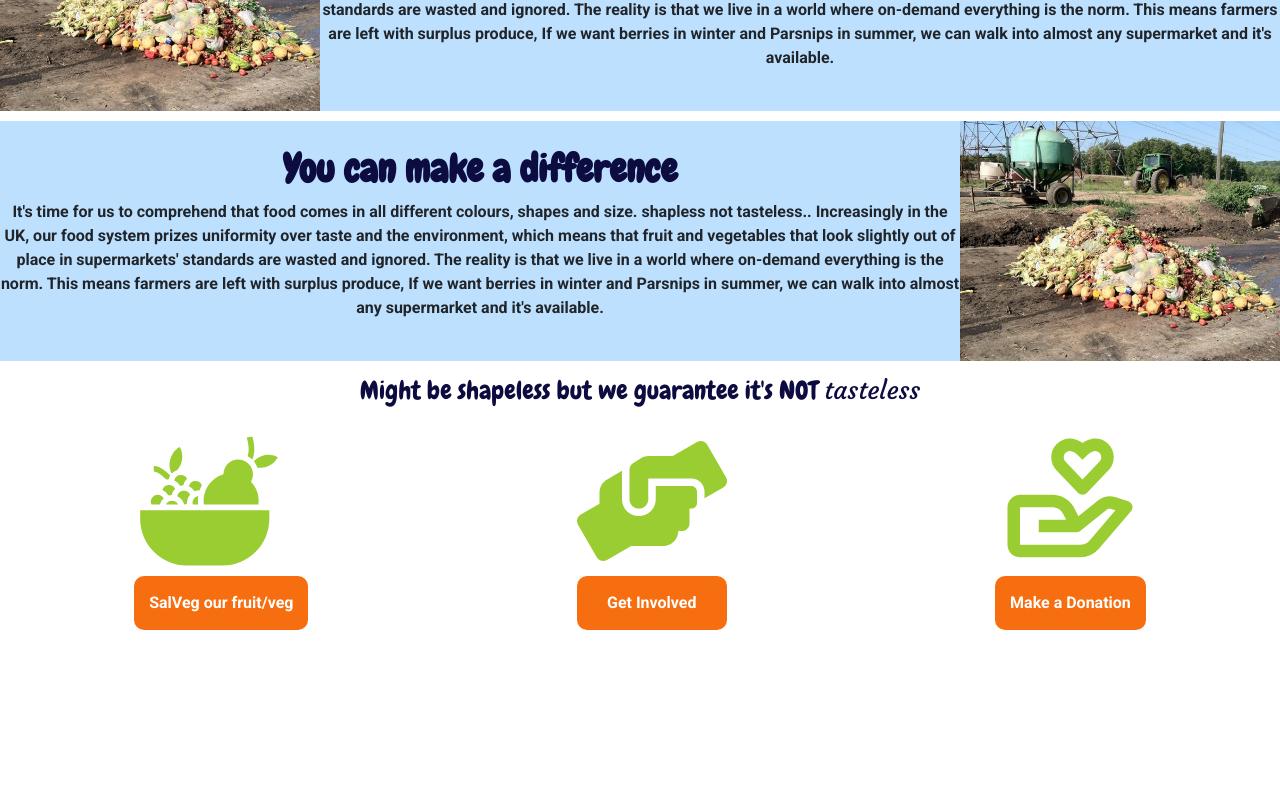
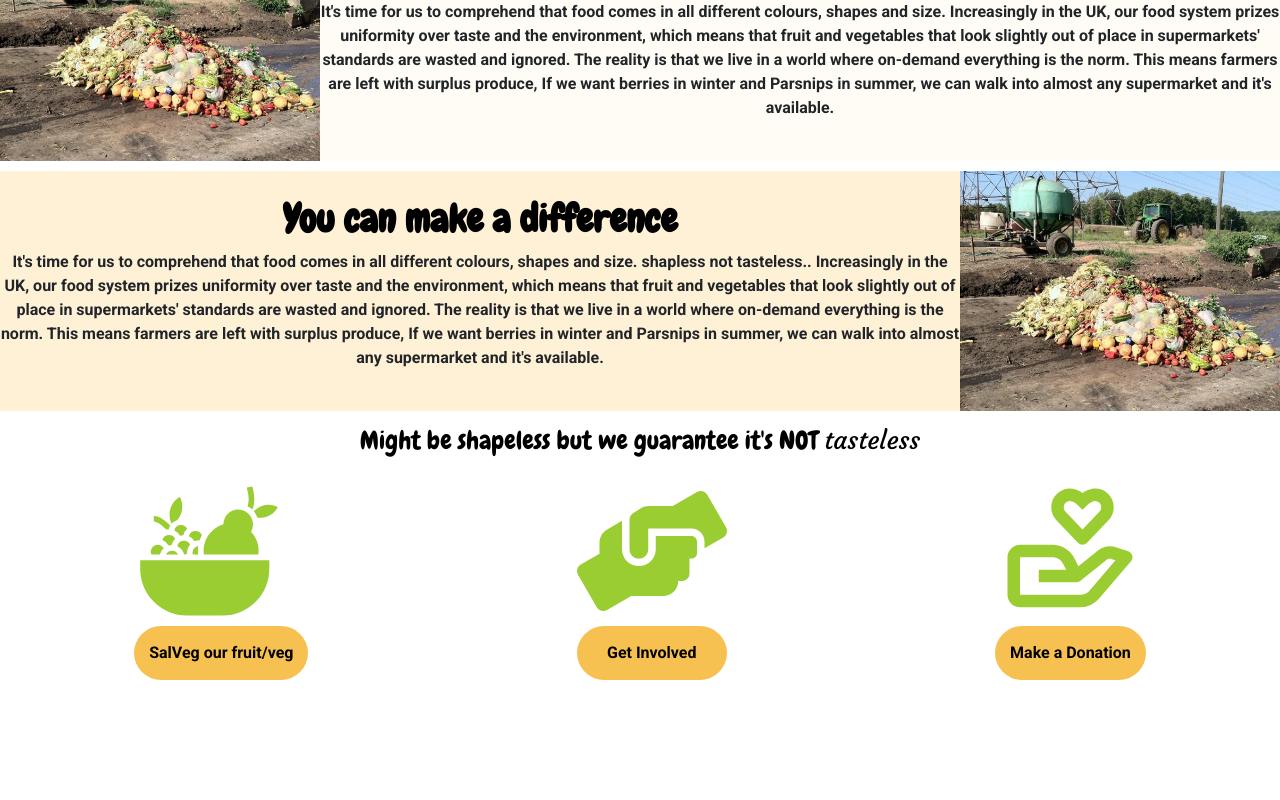
Before and after one commit to sebastianbutoi/final-project-front-end-six-bits, a Next.js app in the folder my-app/: page /about in a window 1280 px wide. Shown: the part 880-1680 px from the top of the page. Built offline with nearby package versions, Linux system fonts and the light colour scheme; no server answers.

Commit message:
added user posts to page

```diff
--- a/my-app/pages/about.js
+++ b/my-app/pages/about.js
@@ -158,7 +158,6 @@ function About() {
       </div>
       <div className={css.bottomContainer}>
         <div className={css.infoContainer}>
-
           <GiFruitBowl className={css.donateicon} />
           <button className={css.button}>SalVeg our fruit/veg</button>
         </div>
--- a/my-app/styles/Home.module.css
+++ b/my-app/styles/Home.module.css
@@ -32,7 +32,6 @@
 }
 
 .link {
-
   border: none;
   background-color: #f7c151;
   border-radius: 50px;
--- a/my-app/styles/about.module.css
+++ b/my-app/styles/about.module.css
@@ -123,6 +123,7 @@
 } */
 
 .container {
+  padding-top: 50px;
   display: flex;
   justify-content: center;
   flex-direction: column;
@@ -145,7 +146,7 @@
 .content {
   display: flex;
   align-items: center;
-  background-color: rgb(189, 224, 255);
+  background-color: rgba(255, 221, 158, 0.1);
   border-bottom: 10px white solid;
 }
 
@@ -158,10 +159,11 @@
   font-weight: bold;
   font-family: "Chewy";
   font-size: 3vw;
-  color: #0c0c40;
+  color: #000000;
 }
 
 .content:nth-child(2) {
+  background-color: rgba(255, 184, 52, 0.2);
   flex-direction: row-reverse;
 }
 
@@ -190,7 +192,7 @@
 .slogan {
   font-family: "Chewy", cursive;
   font-size: 2vw;
-  color: #0c0c40;
+  color: #000000;
 }
 
 .tasteless {
@@ -198,10 +200,10 @@
 }
 
 .button {
-  background-color: #f76e11;
-  color: white;
+  background-color: #f7c151;
+  border-radius: 50px;
+  color: rgb(0, 0, 0);
   padding: 15px;
-  border-radius: 10px;
   cursor: pointer;
   border: none;
 }
--- a/my-app/styles/navbar.module.css
+++ b/my-app/styles/navbar.module.css
@@ -49,11 +49,11 @@
 }
 
 .navlink:hover {
-  color: orange;
-  text-decoration: underline;
+  color: inherit;
+  border-bottom: #f7c151 4px solid;
 }
 
-@media only screen and (max-width: 768px) {
+@media only screen and (max-width: 968px) {
   .navmenu {
     position: absolute;
     left: -100%;
--- a/my-app/styles/signedInProfile.module.css
+++ b/my-app/styles/signedInProfile.module.css
@@ -18,3 +18,7 @@
 .inputContainer {
   border-bottom: 4px solid #f7c151;
 }
+
+.postDisplay {
+  max-width: 800px;
+}
--- /dev/null
+++ b/my-app/styles/userpost.module.css
@@ -0,0 +1,3 @@
+.container {
+  text-align: center;
+}
```
Also changed, not shown: my-app/Components/PostInput/index.js (+2 -5 lines), my-app/Components/UserPosts/index.js (added, +48 -0 lines).
